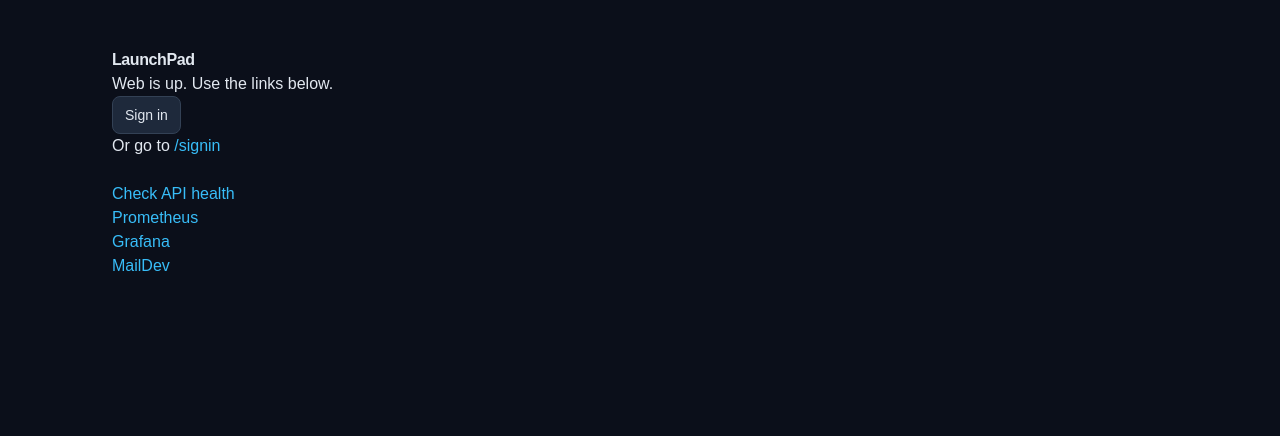
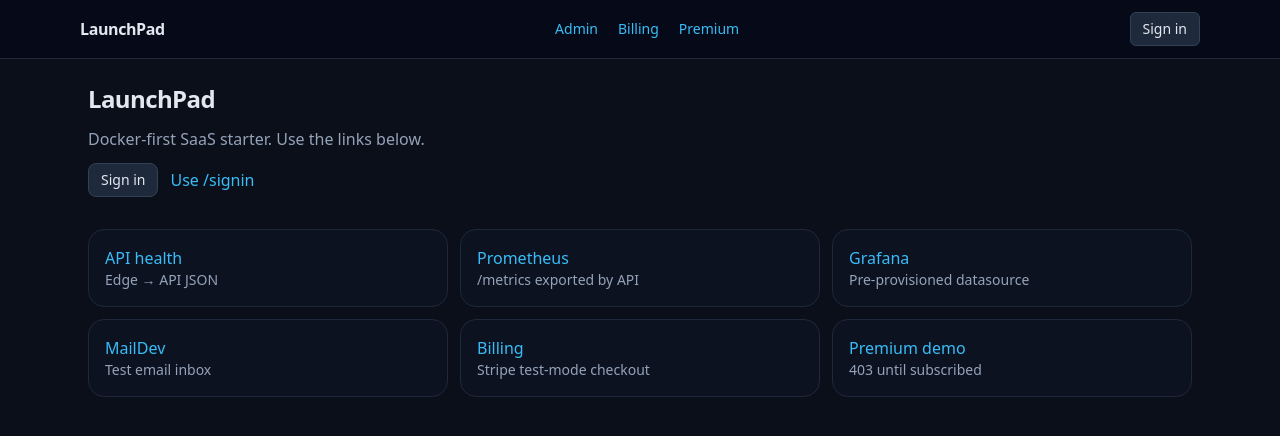
Before and after one commit to Araychaudhur/LaunchPad, a Next.js app in the folder apps/web/: page / in a window 1280 px wide. Shown: the top 436 px of the page. Built offline with nearby package versions, Linux system fonts and the light colour scheme; no server answers.

Commit message:
feat(web): add app shell header and polish core pages (Phase 2)

```diff
--- a/apps/web/src/app/admin/layout.tsx
+++ b/apps/web/src/app/admin/layout.tsx
@@ -2,17 +2,17 @@ import Link from "next/link";
 
 export default function AdminLayout({ children }: { children: React.ReactNode }) {
   return (
-    <section style={{ fontFamily: "sans-serif", padding: 24 }}>
-      <header style={{ display: "flex", justifyContent: "space-between", alignItems: "center" }}>
-        <h1 style={{ margin: 0 }}>Admin</h1>
-        <nav style={{ display: "flex", gap: 12 }}>
-          <Link href="/admin">Orgs</Link>
-          <Link href="/admin/profile">Profile</Link>
-          <Link href="/">Home</Link>
-          <Link href="/billing">Billing</Link>
-        </nav>
-      </header>
-      <hr style={{ margin: "12px 0 24px" }} />
+    <section className="space-y-6">
+      <div className="border-b border-slate-800 pb-3">
+        <div className="flex items-center justify-between">
+          <h1 className="m-0 text-xl font-semibold">Admin</h1>
+          <nav className="flex gap-4 text-sm text-slate-300">
+            <Link className="hover:text-white" href="/admin">Orgs</Link>
+            <Link className="hover:text-white" href="/admin/profile">Profile</Link>
+            <Link className="hover:text-white" href="/billing">Billing</Link>
+          </nav>
+        </div>
+      </div>
       {children}
     </section>
   );
--- a/apps/web/src/app/billing/page.tsx
+++ b/apps/web/src/app/billing/page.tsx
@@ -89,7 +89,7 @@ export default function BillingPage() {
     }
   };
 
-  if (status === "loading") return <main style={{ padding: 24 }}>Loading…</main>;
+  if (status === "loading") return <main className="p-6">Loading…</main>;
 
   const sub = s?.subscription;
   const premium = !!s?.flags?.premium;
@@ -97,7 +97,6 @@ export default function BillingPage() {
   let line2 = "";
   if (sub) {
     if (premium && sub.cancel_at_period_end) {
-      // FALLBACK: if current_period_end is missing, show cancel_at
       const when = sub.current_period_end || sub.cancel_at;
       line2 = `Will be canceled on: ${format(when)}`;
     } else if (premium) {
@@ -110,29 +109,34 @@ export default function BillingPage() {
   }
 
   return (
-    <main style={{ fontFamily: "sans-serif", padding: 24 }}>
-      <h1>Billing</h1>
+    <main className="space-y-4">
+      <h1 className="text-xl font-semibold">Billing</h1>
       <p>Premium: <b>{premium ? "ON" : "OFF"}</b></p>
       {sub && (
-        <>
-          <p>
-            Sub: <code>{sub.stripe_subscription_id}</code> — {sub.status}
-          </p>
-          {line2 && <p>{line2}</p>}
-        </>
+        <div className="rounded-xl border border-slate-800 bg-slate-900/40 p-4 text-sm">
+          <div>Sub: <code>{sub.stripe_subscription_id}</code> — {sub.status}</div>
+          {line2 && <div className="mt-1">{line2}</div>}
+        </div>
       )}
 
-      <div style={{ display: "flex", gap: 12, marginTop: 12 }}>
-        <button onClick={subscribe} disabled={busy} style={{ padding: 8 }}>
+      <div className="mt-3 flex flex-wrap items-center gap-3">
+        <button
+          onClick={subscribe}
+          disabled={busy}
+          className="rounded-lg border border-slate-700 bg-slate-800 px-3 py-2 text-sm hover:bg-slate-700 disabled:opacity-60"
+        >
           {busy ? "Redirecting…" : "Subscribe (test mode)"}
         </button>
-        <button onClick={openPortal} style={{ padding: 8 }}>
+        <button
+          onClick={openPortal}
+          className="rounded-lg border border-slate-700 bg-slate-800 px-3 py-2 text-sm hover:bg-slate-700"
+        >
           Manage billing (portal)
         </button>
-        <a href="/premium" style={{ alignSelf: "center" }}>View premium demo →</a>
+        <a className="text-sky-400 hover:underline" href="/premium">View premium demo →</a>
       </div>
 
-      {err && <p style={{ color: "crimson", marginTop: 12 }}>{err}</p>}
+      {err && <p className="mt-2 text-red-400">{err}</p>}
     </main>
   );
 }
--- a/apps/web/src/app/layout.tsx
+++ b/apps/web/src/app/layout.tsx
@@ -1,5 +1,6 @@
 import "./globals.css";
 import Providers from "../components/providers";
+import Header from "../components/header";
 
 export const metadata = { title: "LaunchPad" };
 
@@ -8,7 +9,8 @@ export default function RootLayout({ children }: { children: React.ReactNode })
     <html lang="en">
       <body>
         <Providers>
-          <div className="mx-auto max-w-6xl p-6">{children}</div>
+          <Header />
+          <main className="mx-auto max-w-6xl p-6">{children}</main>
         </Providers>
       </body>
     </html>
--- a/apps/web/src/app/page.tsx
+++ b/apps/web/src/app/page.tsx
@@ -1,38 +1,81 @@
 "use client";
-import { signIn, signOut, useSession } from "next-auth/react";
+
+import { useSession, signIn, signOut } from "next-auth/react";
 
 export default function HomePage() {
   const { data: session, status } = useSession();
   const token = (session as any)?.apiToken as string | undefined;
 
   return (
-    <main style={{ fontFamily: "sans-serif", padding: 24 }}>
-      <h1>{process.env.NEXT_PUBLIC_APP_NAME || "LaunchPad"}</h1>
-      <p>Web is up. Use the links below.</p>
+    <section className="space-y-8">
+      <div className="space-y-3">
+        <h1 className="text-2xl font-semibold">
+          {process.env.NEXT_PUBLIC_APP_NAME || "LaunchPad"}
+        </h1>
+        <p className="text-slate-400">Docker-first SaaS starter. Use the links below.</p>
 
-      {status === "loading" ? (
-        <p>Loading session…</p>
-      ) : token ? (
-        <>
-          <p>Signed in as <code>{session?.user?.email}</code></p>
-          <button onClick={() => signOut({ callbackUrl: "/" })}>Sign out</button>
-          <p style={{ marginTop: 16 }}>
-            <a href="/admin" rel="noreferrer">Open Admin page (server fetch)</a>
-          </p>
-        </>
-      ) : (
-        <>
-          <button onClick={() => signIn(undefined, { callbackUrl: "/" })}>Sign in</button>
-          <p>Or go to <a href="/signin">/signin</a></p>
-        </>
-      )}
+        {status === "loading" ? (
+          <p className="text-slate-400">Loading session…</p>
+        ) : token ? (
+          <div className="flex flex-wrap items-center gap-3">
+            <span className="text-sm text-slate-400">
+              Signed in as <code>{session?.user?.email}</code>
+            </span>
+            <button
+              onClick={() => signOut({ callbackUrl: "/" })}
+              className="rounded-lg border border-slate-700 bg-slate-800 px-3 py-1.5 text-sm hover:bg-slate-700"
+            >
+              Sign out
+            </button>
+            <a className="text-sky-400 hover:underline" href="/admin">Open Admin →</a>
+          </div>
+        ) : (
+          <div className="flex items-center gap-3">
+            <button
+              onClick={() => signIn(undefined, { callbackUrl: "/" })}
+              className="rounded-lg border border-slate-700 bg-slate-800 px-3 py-1.5 text-sm hover:bg-slate-700"
+            >
+              Sign in
+            </button>
+            <a className="text-sky-400 hover:underline" href="/signin">Use /signin</a>
+          </div>
+        )}
+      </div>
 
-      <ul style={{ marginTop: 24 }}>
-        <li><a href="/api/health" target="_blank" rel="noreferrer">Check API health</a></li>
-        <li><a href="http://localhost:9090" target="_blank">Prometheus</a></li>
-        <li><a href="http://localhost:3002" target="_blank">Grafana</a></li>
-        <li><a href="http://localhost:1080" target="_blank">MailDev</a></li>
+      <ul className="grid grid-cols-1 gap-3 sm:grid-cols-2 md:grid-cols-3">
+        <li className="rounded-2xl border border-slate-800 bg-slate-900/40 p-4">
+          <a className="block hover:underline" href="/api/health" target="_blank" rel="noreferrer">
+            API health
+          </a>
+          <p className="text-sm text-slate-400">Edge → API JSON</p>
+        </li>
+        <li className="rounded-2xl border border-slate-800 bg-slate-900/40 p-4">
+          <a className="block hover:underline" href="http://localhost:9090" target="_blank" rel="noreferrer">
+            Prometheus
+          </a>
+          <p className="text-sm text-slate-400">/metrics exported by API</p>
+        </li>
+        <li className="rounded-2xl border border-slate-800 bg-slate-900/40 p-4">
+          <a className="block hover:underline" href="http://localhost:3002" target="_blank" rel="noreferrer">
+            Grafana
+          </a>
+          <p className="text-sm text-slate-400">Pre-provisioned datasource</p>
+        </li>
+        <li className="rounded-2xl border border-slate-800 bg-slate-900/40 p-4">
+          <a className="block hover:underline" href="http://localhost:1080" target="_blank" rel="noreferrer">
+            MailDev
+          </a>
+          <p className="text-sm text-slate-400">Test email inbox</p>
+        </li>
+        <li className="rounded-2xl border border-slate-800 bg-slate-900/40 p-4">
+          <a className="block hover:underline" href="/billing">Billing</a>
+          <p className="text-sm text-slate-400">Stripe test-mode checkout</p>
+        </li>
+        <li className="rounded-2xl border border-slate-800 bg-slate-900/40 p-4">
+          <a className="block hover:underline" href="/premium">Premium demo</a>
+          <p className="text-sm text-slate-400">403 until subscribed</p>
+        </li>
       </ul>
-    </main>
+    </section>
   );
 }
--- a/apps/web/src/app/signin/page.tsx
+++ b/apps/web/src/app/signin/page.tsx
@@ -1,4 +1,5 @@
 "use client";
+
 import { signIn } from "next-auth/react";
 import { useState } from "react";
 
@@ -16,18 +17,25 @@ export default function SignIn() {
       callbackUrl: "/",
       redirect: true
     });
-    // next-auth handles redirect; if it returns, an error probably occurred
     if (res?.error) setError(res.error);
   };
 
   return (
-    <main style={{ fontFamily: "sans-serif", padding: 24, maxWidth: 480 }}>
-      <h1>Sign in</h1>
-      <form onSubmit={onSubmit} style={{ display: "grid", gap: 12 }}>
-        <label>Email <input value={email} onChange={e => setEmail(e.target.value)} /></label>
-        <label>Password <input type="password" value={password} onChange={e => setPassword(e.target.value)} /></label>
-        <button type="submit">Sign in</button>
-        {error && <p style={{ color: "red" }}>{error}</p>}
+    <main className="mx-auto max-w-md space-y-6">
+      <h1 className="text-xl font-semibold">Sign in</h1>
+      <form onSubmit={onSubmit} className="grid gap-3">
+        <label className="grid gap-1">
+          <span className="text-sm text-slate-300">Email</span>
+          <input value={email} onChange={e => setEmail(e.target.value)} />
+        </label>
+        <label className="grid gap-1">
+          <span className="text-sm text-slate-300">Password</span>
+          <input type="password" value={password} onChange={e => setPassword(e.target.value)} />
+        </label>
+        <button type="submit" className="rounded-lg border border-slate-700 bg-slate-800 px-3 py-2 text-sm hover:bg-slate-700">
+          Sign in
+        </button>
+        {error && <p className="text-sm text-red-400">{error}</p>}
       </form>
     </main>
   );
--- /dev/null
+++ b/apps/web/src/components/header.tsx
@@ -0,0 +1,48 @@
+"use client";
+
+import Link from "next/link";
+import { useSession, signIn, signOut } from "next-auth/react";
+
+export default function Header() {
+  const { data: session, status } = useSession();
+  const email = (session as any)?.user?.email as string | undefined;
+
+  return (
+    <header className="sticky top-0 z-20 border-b border-slate-800 bg-slate-950/50 backdrop-blur">
+      <div className="mx-auto flex max-w-6xl items-center justify-between px-4 py-3">
+        <Link href="/" className="text-base font-semibold tracking-tight text-slate-200">
+          {process.env.NEXT_PUBLIC_APP_NAME || "LaunchPad"}
+        </Link>
+
+        <nav className="hidden items-center gap-5 text-sm text-slate-300 md:flex">
+          <Link className="hover:text-white" href="/admin">Admin</Link>
+          <Link className="hover:text-white" href="/billing">Billing</Link>
+          <Link className="hover:text-white" href="/premium">Premium</Link>
+        </nav>
+
+        <div className="flex items-center gap-2">
+          {status === "loading" ? (
+            <span className="text-xs text-slate-400">Loading…</span>
+          ) : email ? (
+            <>
+              <span className="hidden text-xs text-slate-400 md:inline">{email}</span>
+              <button
+                onClick={() => signOut({ callbackUrl: "/" })}
+                className="rounded-md border border-slate-700 bg-slate-800 px-3 py-1.5 text-sm hover:bg-slate-700"
+              >
+                Sign out
+              </button>
+            </>
+          ) : (
+            <button
+              onClick={() => signIn(undefined, { callbackUrl: "/" })}
+              className="rounded-md border border-slate-700 bg-slate-800 px-3 py-1.5 text-sm hover:bg-slate-700"
+            >
+              Sign in
+            </button>
+          )}
+        </div>
+      </div>
+    </header>
+  );
+}
```
Also changed, not shown: apps/web/src/app/admin/page.tsx (+39 -10 lines), apps/web/src/app/admin/profile/page.tsx (+5 -3 lines).
